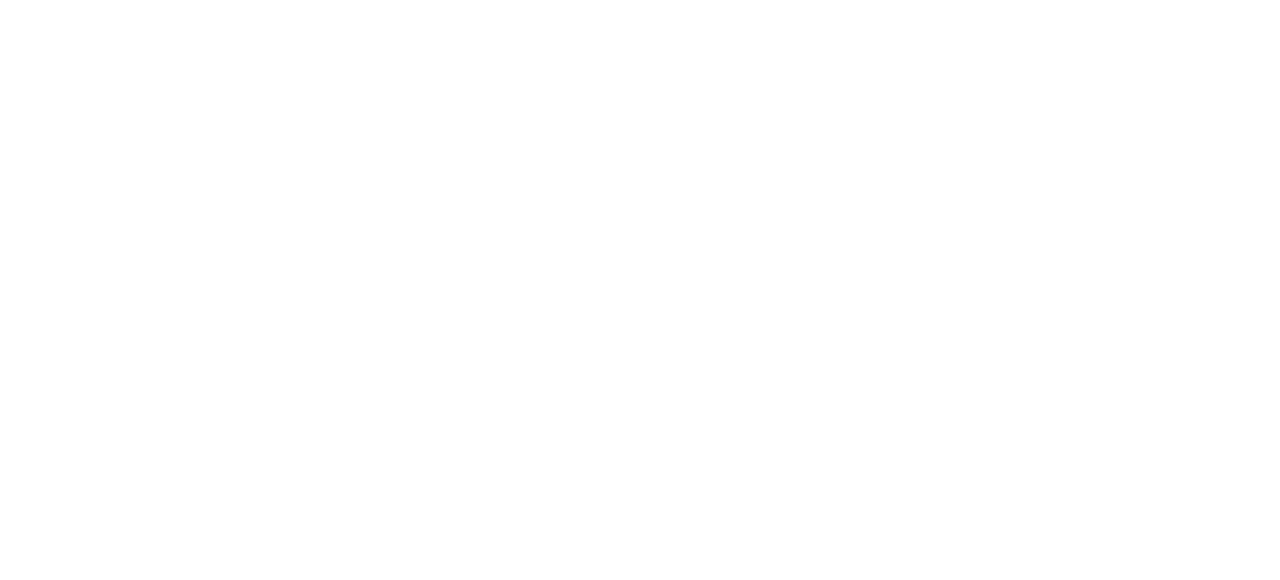
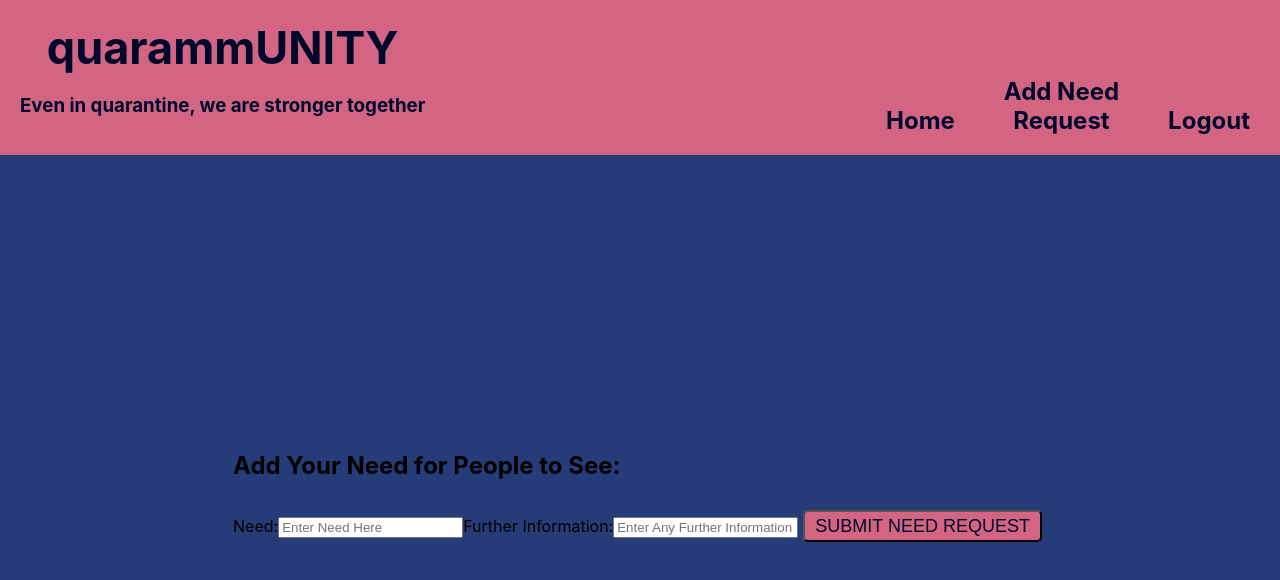
Before and after one commit to benjamin-firth/quarammUNITY, a React (Create React App) app in the folder quarammunity/: page /addneed in a window 1280 px wide. Shown: the top 580 px of the page. Built offline with nearby package versions, Linux system fonts and the light colour scheme.

Commit message:
Add route for addneed page

```diff
--- a/quarammunity/src/components/App/App.js
+++ b/quarammunity/src/components/App/App.js
@@ -6,6 +6,7 @@
 import Welcome from '../Welcome/Welcome';
 import CommBoard from '../CommBoard/CommBoard';
 import NeedsShow from '../NeedsShow/NeedsShow';
+import AddNeed from '../AddNeed/AddNeed';
 
 const App = () => {
   return (
@@ -22,6 +23,10 @@
         <LoggedInHeader />
         <NeedsShow />
       </Route>
+      <Route path='/addneed'>
+        <LoggedInHeader />
+        <AddNeed />
+      </Route>
     </main>
   );
 };
--- a/quarammunity/src/components/LoggedInHeader/LoggedInHeader.js
+++ b/quarammunity/src/components/LoggedInHeader/LoggedInHeader.js
@@ -12,8 +12,9 @@
       <div className='header-nav-container'>
         <Link to='/communityboard'>
           <h2>Home</h2>
+        </Link><Link to='/addneed'>
+          <h2>Add Need Request</h2>
         </Link>
-        <h2>Add Need Request</h2>
         <Link exact="true" to='/'>
           <h2>Logout</h2>
         </Link>
```
